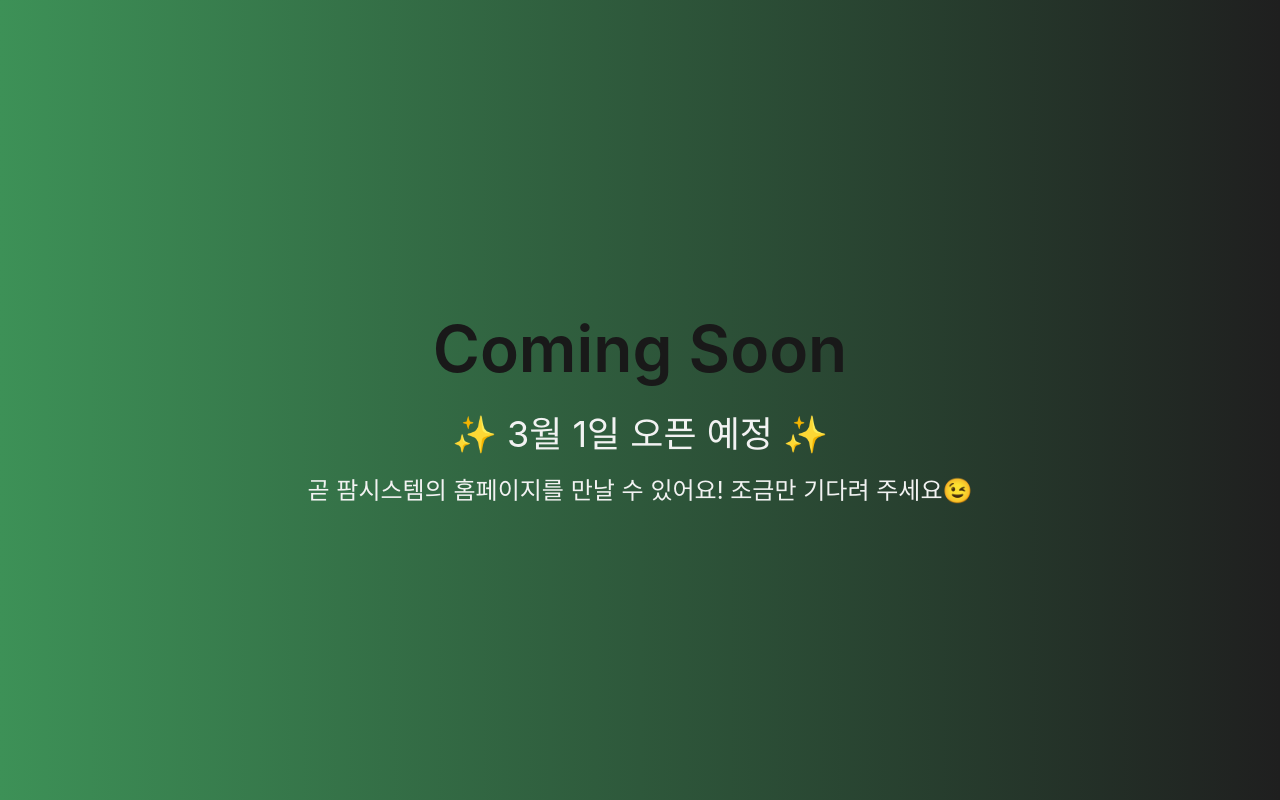
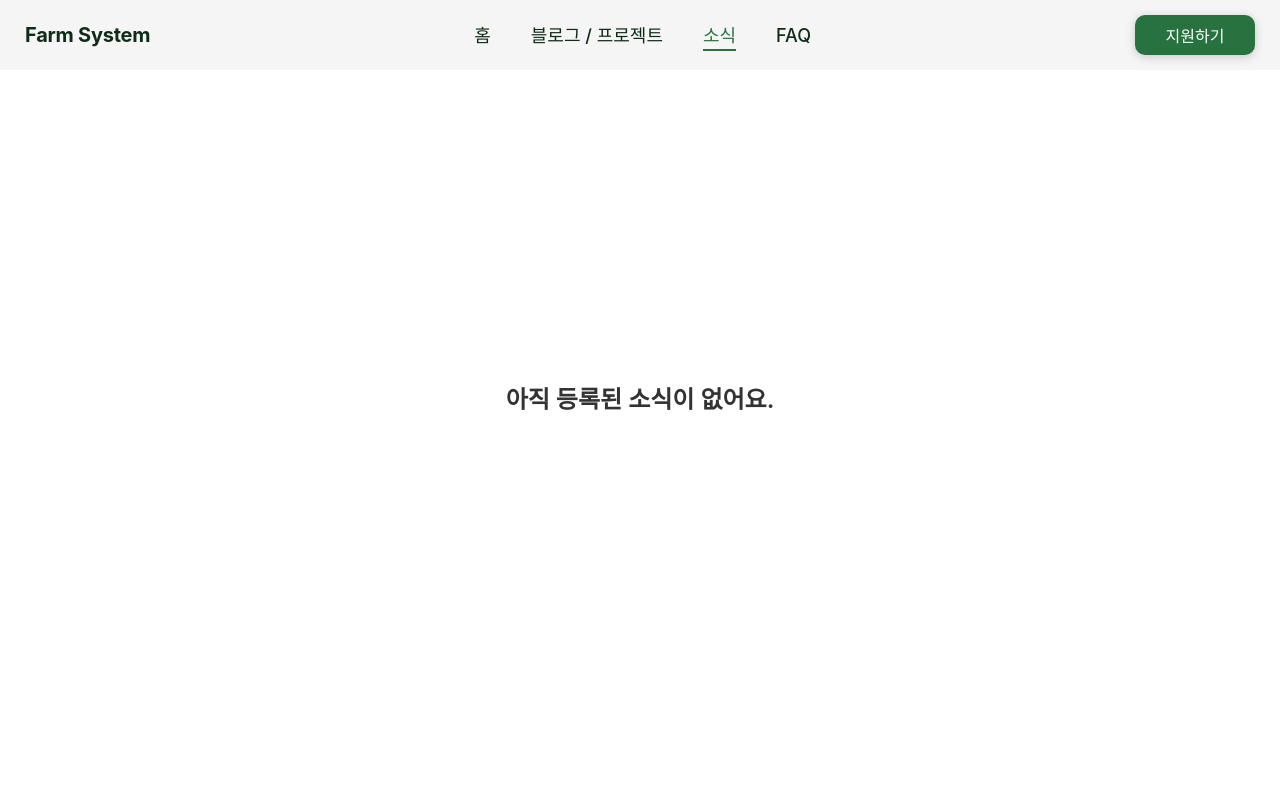
Before and after one commit to karpitony/monorepo-test, a React (Vite) app: page /news in a window 1280 px wide. Built offline with nearby package versions, Linux system fonts and the light colour scheme; a web font is replaced by a local one.

Commit message:
feat: 소식 페이지 생성 및 등록된 글이 없을 때 안내 메시지 추가

```diff
--- a/src/Router.tsx
+++ b/src/Router.tsx
@@ -4,10 +4,11 @@
 import Apply from '@/pages/Apply';
 import Blog from '@/pages/Blog';
 import NotFound from '@/pages/NotFound';
+import News from '@/pages/News';
 import FAQ from '@/pages/FAQ';
-import MaintainPage from '@/pages/MaintainPage'
+import MaintainPage from '@/pages/MaintainPage';
 
-const IS_MAINTENANCE = true; // 유지보수 모드 ON/OFF 설정은 여기서 해주시면 됩니다.
+const IS_MAINTENANCE = false; // 유지보수 모드 ON/OFF 설정은 여기서 해주시면 됩니다.
 
 export default function Router() {
   if (IS_MAINTENANCE) {
@@ -22,6 +23,7 @@
         { path: '/', element: <Main /> },
         { path: '/apply', element: <Apply /> },
         { path: '/blog', element: <Blog /> },
+        { path: '/news', element: <News /> },
         { path: '/FAQ', element: <FAQ /> },
       ],
     },
--- a/src/components/Header/Header.tsx
+++ b/src/components/Header/Header.tsx
@@ -48,8 +48,8 @@
               <S.NavItem
                 $isTablet={isTablet}
                 $isMobile={isMobile}
-                onClick={() => setPopupOpen(true)}
-                isActive={false}
+                onClick={() => navigate('/news')}
+                isActive={location.pathname === '/news'}
               >
                 소식
               </S.NavItem>
@@ -90,8 +90,8 @@
               <S.NavItem
                 $isTablet={isTablet}
                 $isMobile={isMobile}
-                onClick={() => setPopupOpen(true)}
-                isActive={false}
+                onClick={() => handleNavItemClick('/news')}
+                isActive={location.pathname === '/news'}
               >
                 소식
               </S.NavItem>
--- /dev/null
+++ b/src/pages/News/News.styles.ts
@@ -0,0 +1,15 @@
+import styled from 'styled-components';
+
+export const Container = styled.div`
+  display: flex;
+  justify-content: center;
+  align-items: center;
+  height: 100vh;
+  text-align: center;
+`;
+
+export const Message = styled.p`
+  font-size: 1.5rem;
+  color: #333;
+  font-weight: 600;
+`;
--- /dev/null
+++ b/src/pages/News/index.tsx
@@ -0,0 +1,12 @@
+import React from 'react';
+import { Container, Message } from './News.styles';
+
+const News: React.FC = () => {
+  return (
+    <Container>
+      <Message>아직 등록된 소식이 없어요.</Message>
+    </Container>
+  );
+};
+
+export default News;
```
